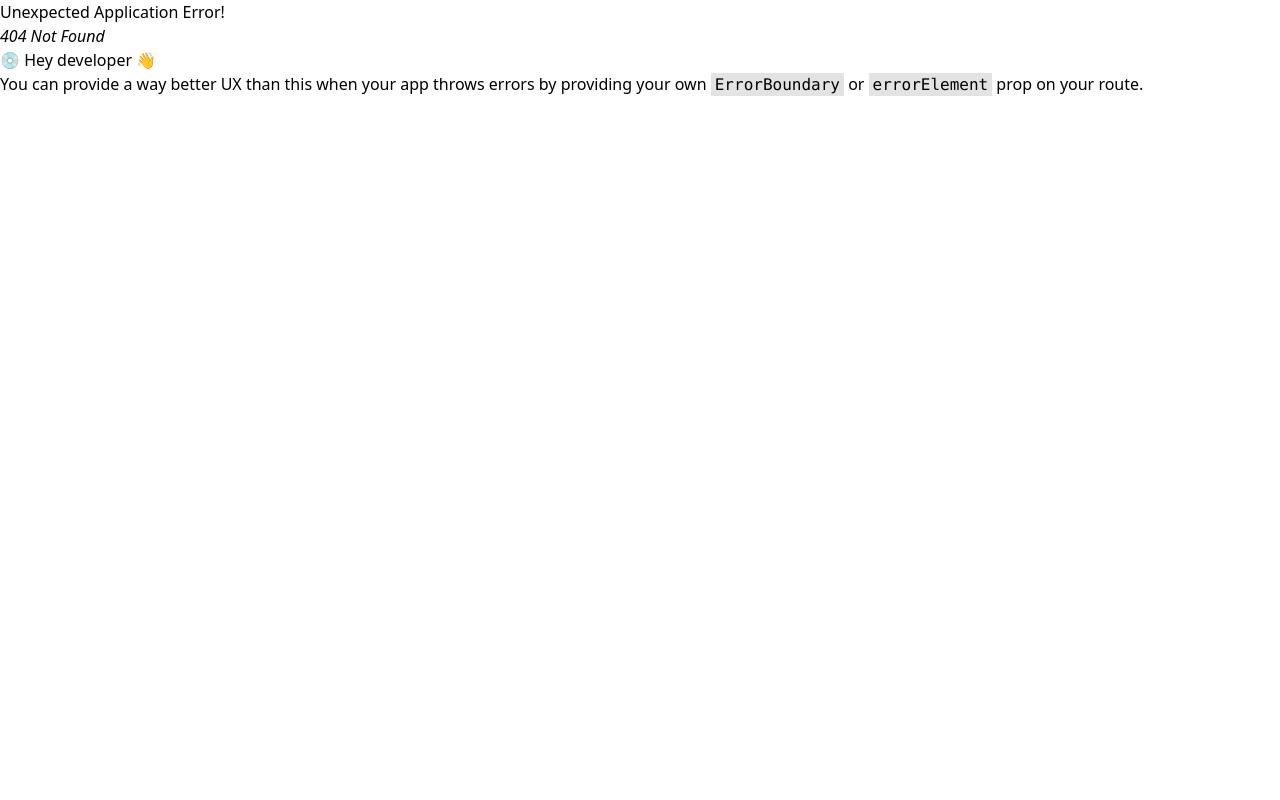
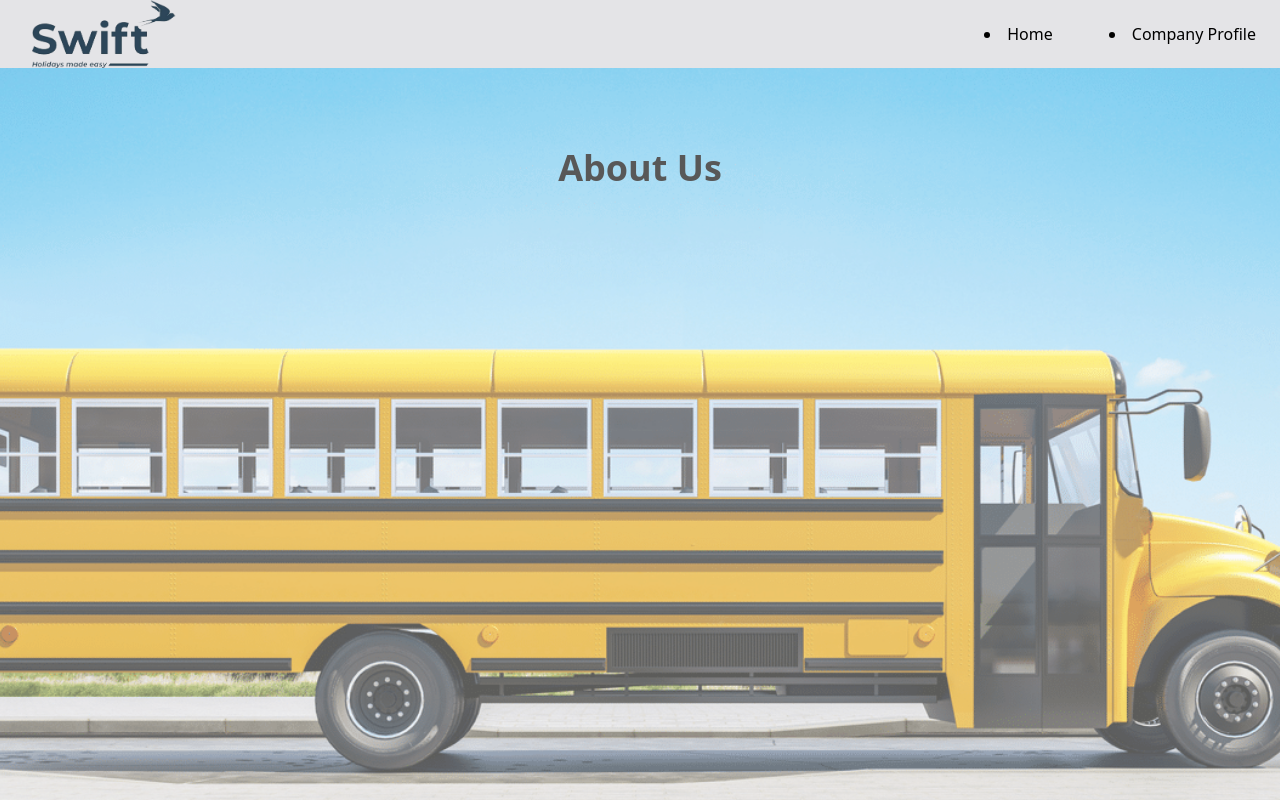
Before and after one commit to basantasharma/Booking_App, a React (Vite) app in the folder swiftholidays-react/: page /Company-Profile in a window 1280 px wide. Before the commit this address had no page. Shown: the top 800 px of the page. Built offline with nearby package versions, Linux system fonts and the light colour scheme.

Commit message:
route improved from href to to

```diff
--- a/swiftholidays-react/src/components/Navigation.jsx
+++ b/swiftholidays-react/src/components/Navigation.jsx
@@ -14,11 +14,11 @@ const Navigation = () => {
 
         <div className="flex gap-14 mr-6 items-center">
 
-          <NavLink href="/Home">
+          <NavLink to="/">
             {" "}
             <li>Home </li>
           </NavLink>
-          <NavLink href="/Company Profile">
+          <NavLink to="/Company-Profile">
             <li> Company Profile</li>
           </NavLink>
 
--- a/swiftholidays-react/src/router.jsx
+++ b/swiftholidays-react/src/router.jsx
@@ -12,7 +12,7 @@ const router =  createBrowserRouter([
     },
     {
 
-        path:"/Company Profile",
+        path:"/Company-Profile",
         element:<CompanyProfile/>
     }
 
```
